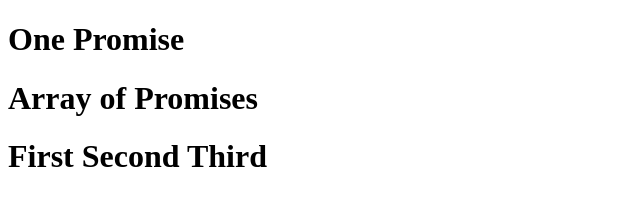
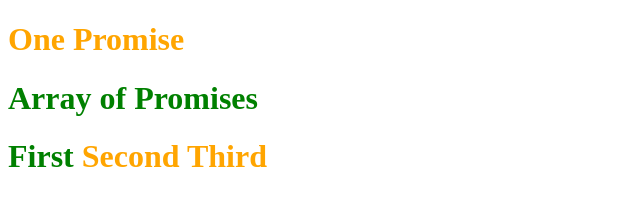
Before and after one commit to mchlbrnd/angular-css-promise, a website: page example/index.html in a window 1280 px wide. Shown: the whole page, without its empty margins (0-640 px from the left). Drawn offline with nearby package versions, Linux system fonts and the light colour scheme; some packages are replaced by stand-ins of ours; a script that the page names is missing.

Commit message:
Moved demo to example directory

```diff
--- a/index.html
+++ b/example/index.html
@@ -5,7 +5,7 @@
     <script data-require="angular.js@1.4.3" data-semver="1.4.3" src="https://code.angularjs.org/1.4.3/angular.js"></script>
     <script data-require="angular-animate@1.4.3" data-semver="1.4.3" src="https://code.angularjs.org/1.4.3/angular-animate.js"></script>
     <link rel="stylesheet" href="style.css" />
-    <script src="lib/ngPromise.js"></script>
+    <script src="../angular-promise.js"></script>
     <script src="app.js"></script>
   </head>
 
```
Also changed, not shown: example/app.js (renamed from app.js), example/style.css (renamed from style.css).
